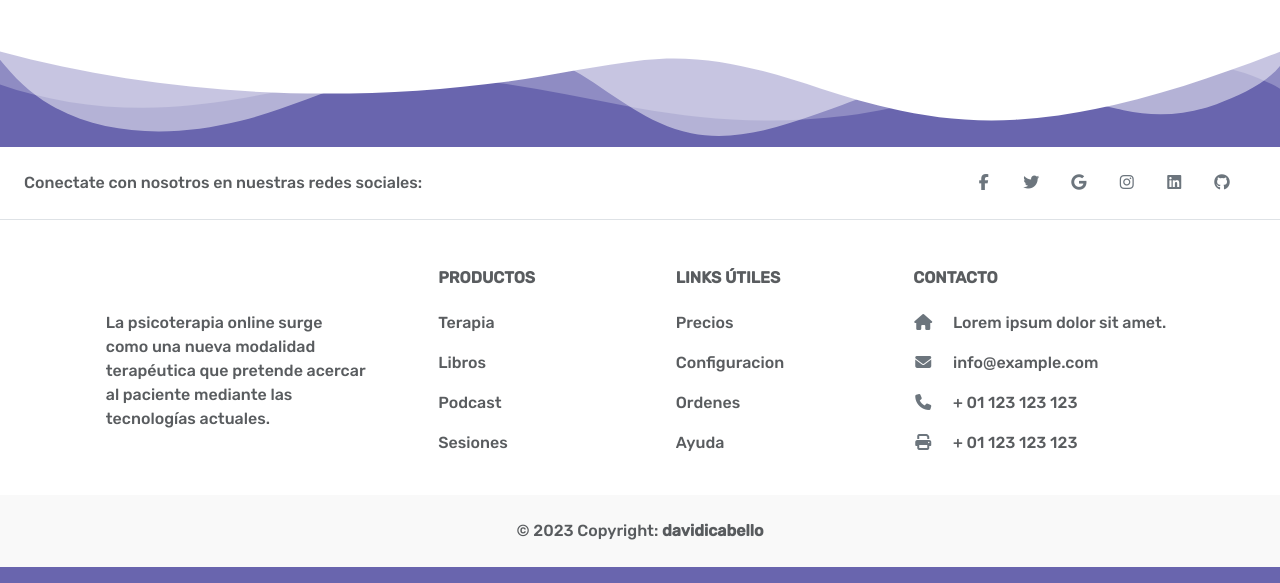
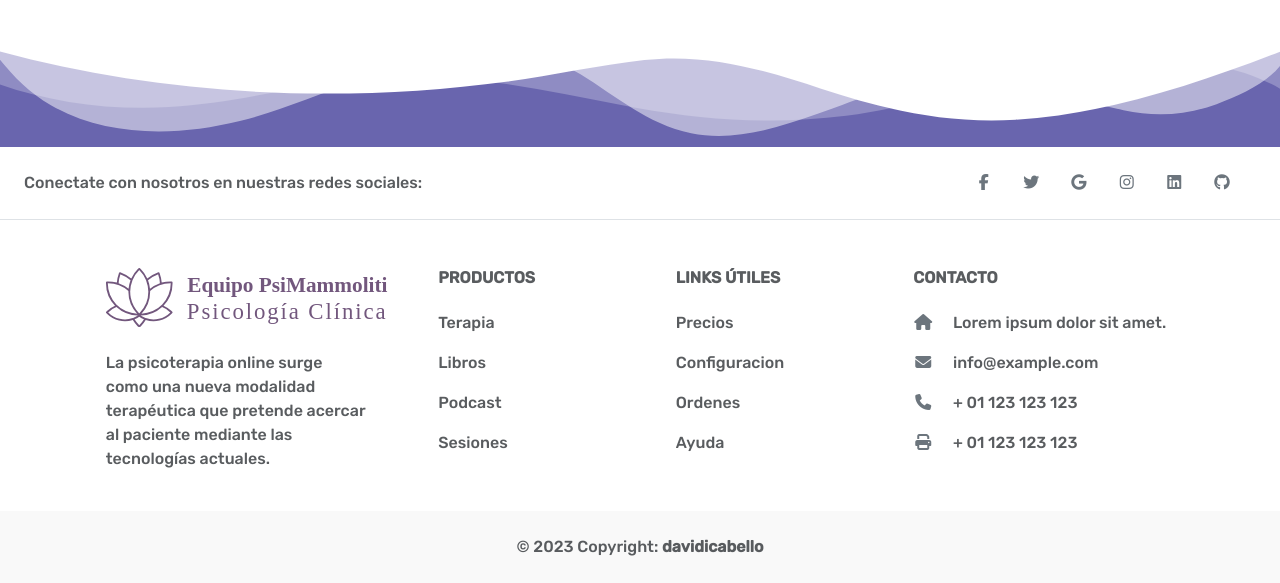
Before and after one commit to davidicabello/PFCabello, a plain HTML site: page pages/about.html in a window 1280 px wide. Shown: the part 1670-2253 px from the top of the page. Drawn offline with nearby package versions, Linux system fonts and the light colour scheme; a web font is replaced by a local one.

Commit message:
footer img route fix

```diff
--- a/pages/about.html
+++ b/pages/about.html
@@ -226,7 +226,7 @@
                         <!-- Content -->
                         <h6 class="text-uppercase fw-bold mb-4">
                             <img style="width: 18rem;
-                        height: auto;" src="./images/Logo-equipo-PsiMm.svg" alt="">
+                        height: auto;" src="../images/Logo-equipo-PsiMm.svg" alt="">
                         </h6>
                         <p>
                             La psicoterapia online surge como una nueva modalidad terapéutica que pretende acercar al
```
Also changed, not shown: pages/contact.html (+1 -1 lines), pages/socials.html (+1 -1 lines), pages/team.html (+1 -1 lines), pages/therapy.html (+1 -1 lines).
